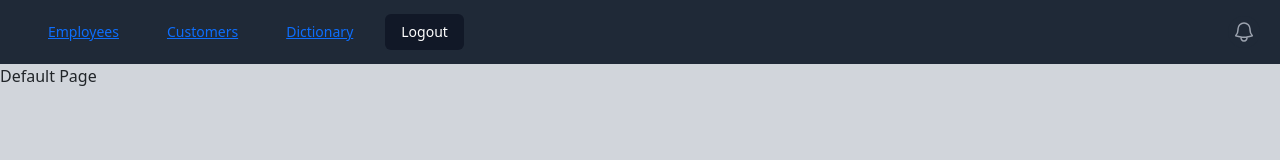
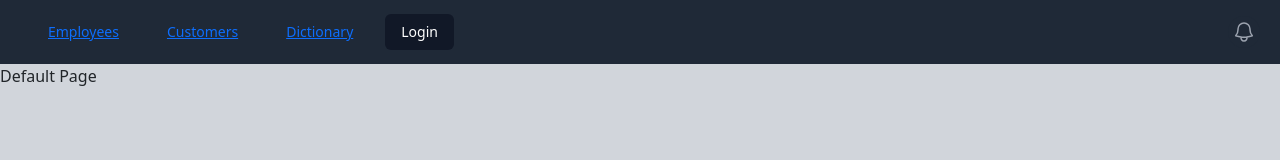
Before and after one commit to KacperOJS/React-forms, a React (Create React App) app: page / in a window 1280 px wide. Shown: the top 160 px of the page. Built offline with nearby package versions, Linux system fonts and the light colour scheme.

Commit message:
Loged with server Usecontext

```diff
--- a/src/App.js
+++ b/src/App.js
@@ -14,7 +14,8 @@ import { createContext, useState } from 'react';
 export const LoginContext = createContext();
 
 function App() {
-	const [loggedIn ,setLoggedIn]=useState(true);
+	// const [loggedIn ,setLoggedIn]=useState(localStorage.access ? true : false);
+	const [loggedIn ,setLoggedIn]=useState(false);
   return (
 	<LoginContext.Provider value={{loggedIn,setLoggedIn}}>
 	<BrowserRouter>
--- a/src/pages/Customer.js
+++ b/src/pages/Customer.js
@@ -1,7 +1,9 @@
-import { useEffect, useState } from "react";
+import { useContext, useEffect, useState } from "react";
 import { Link, useLocation, useNavigate, useParams } from "react-router-dom";
+import { LoginContext } from "../App";
 
 export default function Customer(){
+	const {loggedIn,setloggedIn} = useContext(LoginContext)
 	const [customer,setCustomer]=useState();
 	const [error,setError]=useState(false);
 	const navigate = useNavigate();
@@ -25,7 +27,12 @@ export default function Customer(){
 			if (res.status === 404) {
 			  navigate('/404');
 			} else if (res.status === 401) {
-			  navigate('/login');
+			  setloggedIn(false)
+			  navigate('/login',{
+				state:{
+					previousUrl: location.pathname
+				}
+			  });
 			} else if (!res.ok) {
 			  throw new Error('Something went wrong try again');
 			}
--- a/src/pages/Login.js
+++ b/src/pages/Login.js
@@ -4,8 +4,7 @@ import { useLocation, useNavigate } from 'react-router-dom';
 import { LoginContext } from '../App';
 
 export default function Login() {
-    const [loggedIn, setLoggedIn] = useContext(LoginContext);
-
+    const {loggedIn,setLoggedIn} = useContext(LoginContext);
     const [username, setUsername] = useState();
     const [password, setPassword] = useState();
 
```
